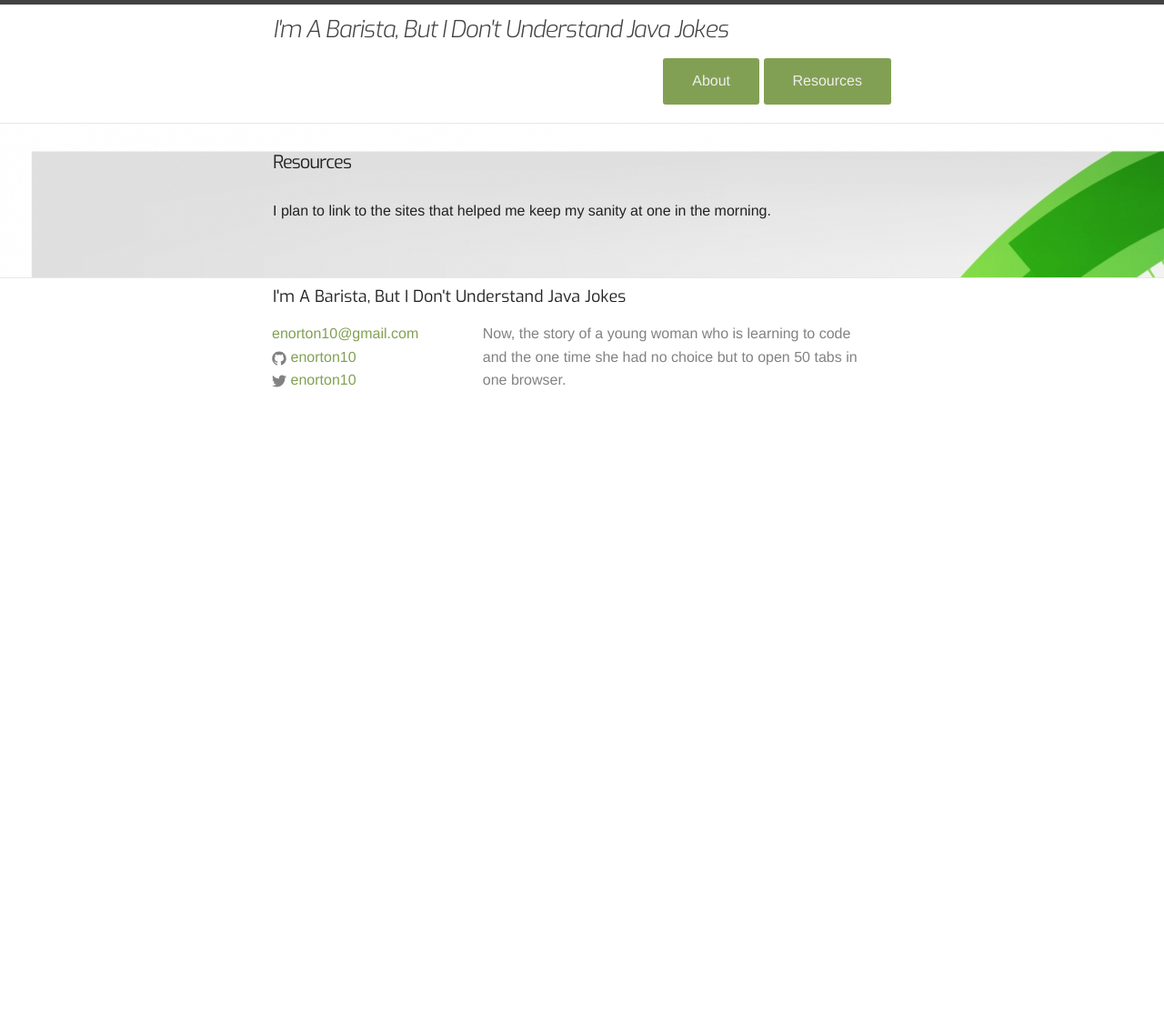
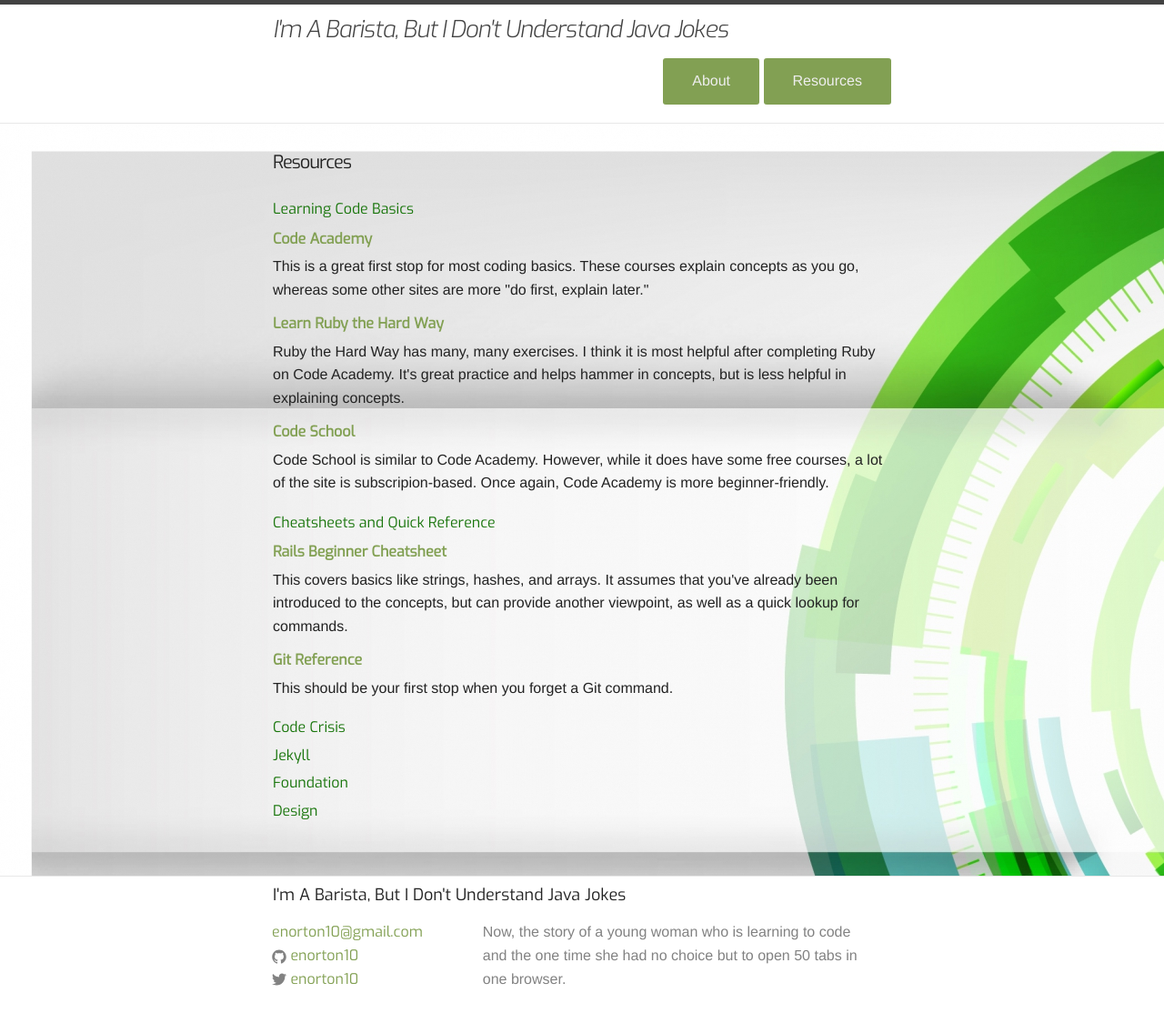
Before and after one commit to enorton10/enorton10.github.io, a Jekyll site: the page built from resources.md, in a window 1280 px wide. Shown: the whole page at 91% size. Built offline with Jekyll 4.4.1, drawn with Linux system fonts in a browser that asks for light colours; before the commit the page ends 900 px from its top, so only the background shows below that.

Commit message:
Added Resource Structure

```diff
--- a/css/main.scss
+++ b/css/main.scss
@@ -79,3 +79,10 @@ body .page-content {
 .site-footer {
 	padding:5px 0px;
 }
+.resource-wrapper h6, a {
+	font-family: 'Exo', sans-serif;
+	color: #18750b;
+}
+.resource-wrapper dl dt {
+	font-weight: none;
+}
--- a/resources.md
+++ b/resources.md
@@ -3,4 +3,37 @@ layout: page
 title: Resources
 permalink: /resources/
 ---
-I plan to link to the sites that helped me keep my sanity at one in the morning.
+<div class="resource-wrapper">
+	<div class="education">
+		<h6>Learning Code Basics</h6>
+		<dl>
+			<a href="http://www.codecademy.com"><dt>Code Academy</dt></a>
+			<dd>This is a great first stop for most coding basics. These courses explain concepts as you go, whereas some other sites are more "do first, explain later."</dd>
+			<a href="http://ruby.learncodethehardway.org/book/"><dt>Learn Ruby the Hard Way</dt></a>
+			<dd>Ruby the Hard Way has many, many exercises. I think it is most helpful after completing Ruby on Code Academy. It's great practice and helps hammer in concepts, but is less helpful in explaining concepts.</dd>
+			<a href="http://www.codeschool.com"><dt>Code School</dt></a>
+			<dd>Code School is similar to Code Academy. However, while it does have some free courses, a lot of the site is subscripion-based. Once again, Code Academy is more beginner-friendly.</dd>
+		</dl>
+	</div>
+	<div class="cheatsheets">
+		<h6>Cheatsheets and Quick Reference</h6>
+		<dl>
+			<a href="http://www.pragtob.info/rails-beginner-cheatsheet/"><dt>Rails Beginner Cheatsheet</dt></a>
+			<dd>This covers basics like strings, hashes, and arrays. It assumes that you've already been introduced to the concepts, but can provide another viewpoint, as well as a quick lookup for commands.</dd>
+			<a href="http://gitref.org/"><dt>Git Reference</dt></a>
+			<dd>This should be your first stop when you forget a Git command.</dd>
+		</dl>
+	</div>
+	<div class="crisis">
+		<h6>Code Crisis</h6>
+	</div>
+	<div class="jekyll">
+		<h6>Jekyll</h6>
+	</div>
+	<div class="foundation">
+		<h6>Foundation</h6>
+	</div>
+	<div class="design">
+		<h6>Design</h6>
+	</div>
+</div>
```
